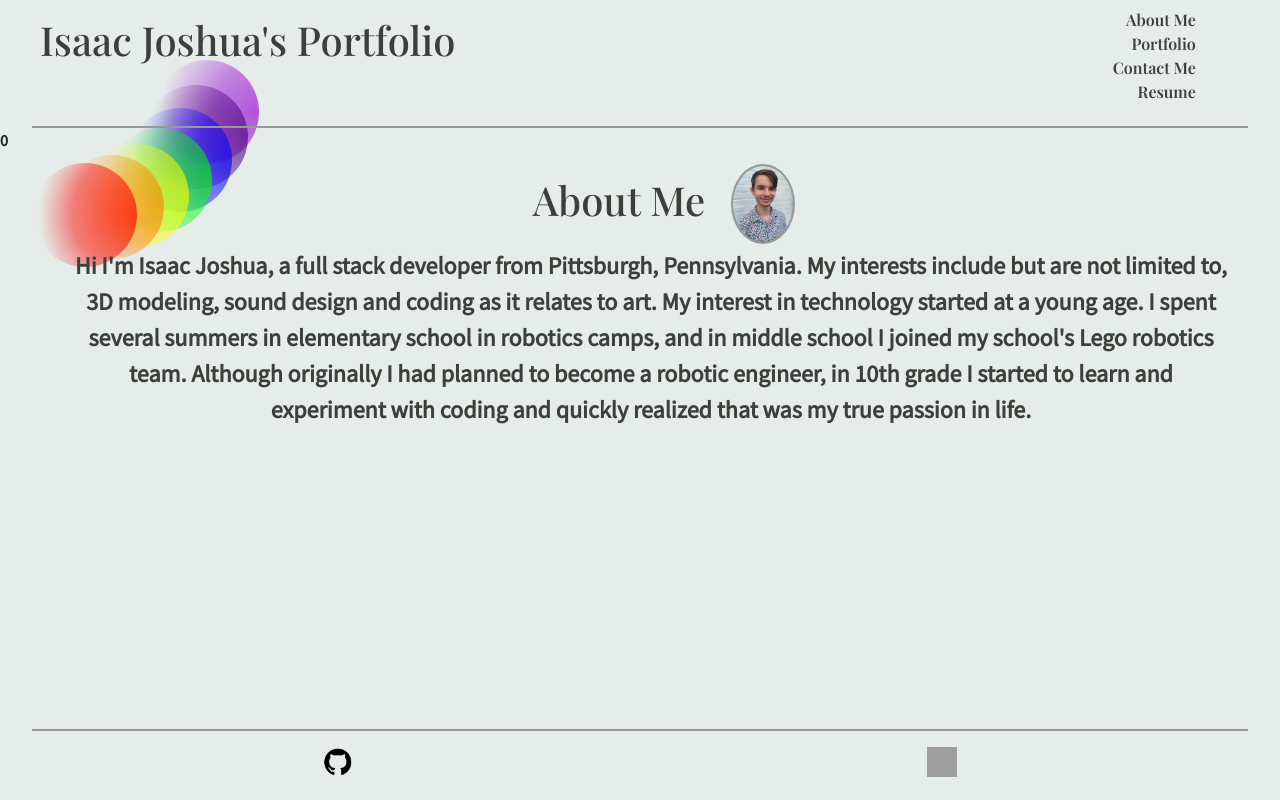
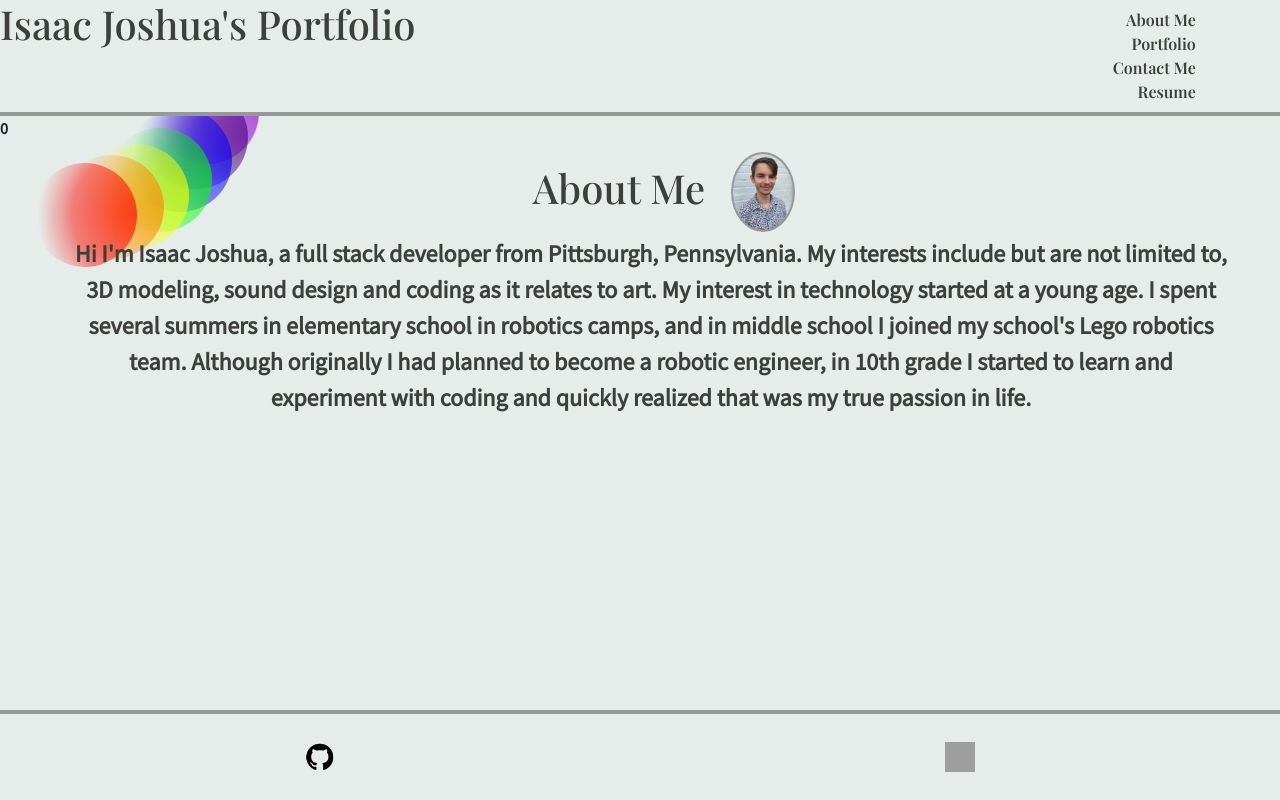
Before and after one commit to IsaacJCarnes/ij-portfolio, a React (Create React App) app: page / in a window 1280 px wide. Built offline with nearby package versions, Linux system fonts and the light colour scheme; grey boxes are pictures that could not be loaded.

Commit message:
Temp branch with uncommitted changes

```diff
--- a/src/components/Footer.js
+++ b/src/components/Footer.js
@@ -15,7 +15,7 @@ export default function Footer(){
     };
 
     return(
-        <div className="FooterContainer d-flex justify-content-around align-items-center mb-2 p-1 rounded-bottom">
+        <div className="FooterContainer">
             <button className="" type="button" onClick={(e) => {openGithub(e)}}><img src={githubIcon} alt='github' width="30px" height="30px"></img></button>
             <button type="button" onClick={(e) => {openLinkedin(e)}}><img src={linkedinIcon} alt='linkedIn' width="30px" height="30px"></img></button>
         </div>
--- a/src/components/Header.js
+++ b/src/components/Header.js
@@ -12,7 +12,7 @@ export default function Header() {
     }
 
     return(
-        <div className="HeaderArea p-2 mt-2 rounded-top">
+        <div className="HeaderArea">
             <h1 className="HeaderName" onClick={(e) => handleClick(e)}>Isaac Joshua's Portfolio</h1>
 
             <Nav/>
--- a/src/css/Footer.css
+++ b/src/css/Footer.css
@@ -1,8 +1,12 @@
 .FooterContainer{
-    width: 95vw;
-    height: 10vh;
+    width: 100vw;
+    height: 15vh;
     margin: 2;
-    border-top: 2px solid var(--main-border-color);
+    display: flex;
+    align-items: center;
+    justify-content: space-around;
+    border-top: 4px solid var(--main-border-color);
+    background-color: var(--main-bg-color);
 }
 
 .FooterContainer button{
--- a/src/css/Header.css
+++ b/src/css/Header.css
@@ -3,9 +3,10 @@
   display: flex;
   justify-content: space-around;
   flex-direction: column;
-  width: 95vw;
+  width: 100vw;
   height: 15vh;
-  border-bottom: 2px solid var(--main-border-color);
+  border-bottom: 4px solid var(--main-border-color);
+  background-color: var(--main-bg-color);
 }
 
 .HeaderName {
```
Also changed, not shown: 1 other file (tests, documents, lock files or other folders).
